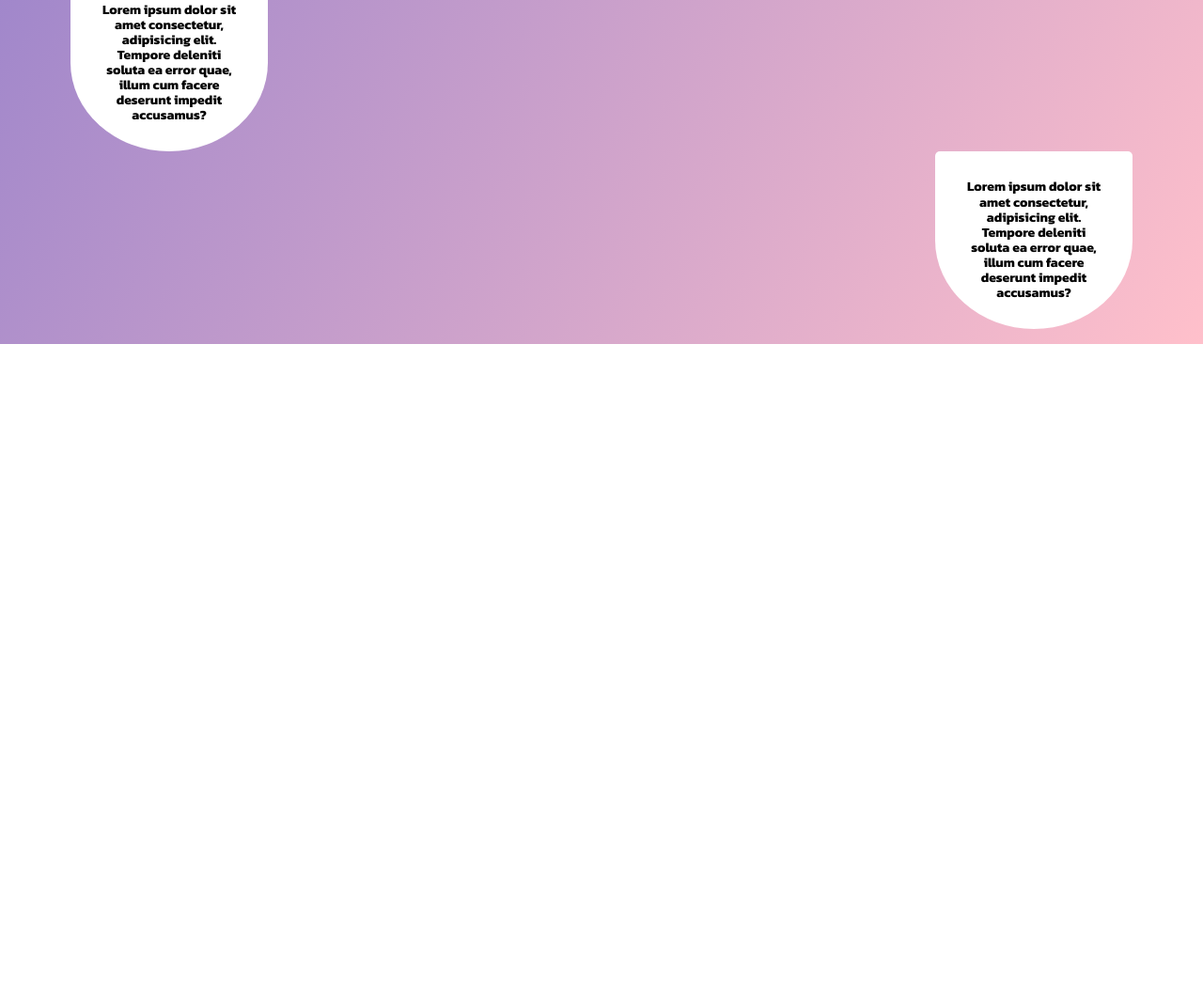
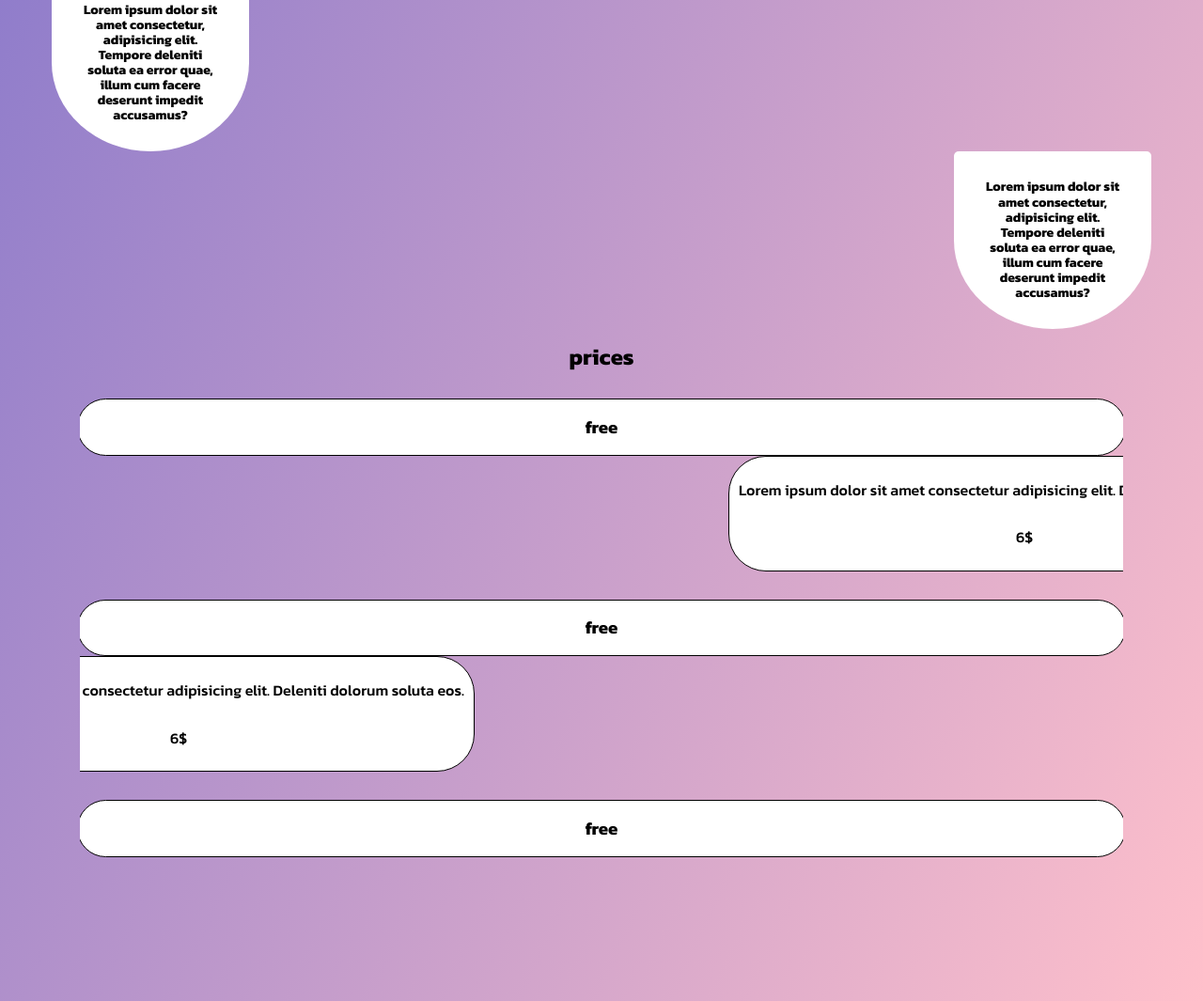
Before and after one commit to YaroslavRebrina/portfolio-subscription-site, a website built with Parcel: page src/index.html in a window 1280 px wide. Shown: the part 1628-2693 px from the top of the page at 94% size. Before the commit the page ends 1994 px from the top, so only its background shows below. Built offline with nearby package versions, Linux system fonts and the light colour scheme.

Commit message:
prices murkup done

```diff
--- a/package.json
+++ b/package.json
@@ -18,6 +18,7 @@
     "url": "https://github.com/YaroslavRebrina/portfolio-subscription-site/issues"
   },
   "dependencies": {
+    "@popperjs/core": "^2.11.6",
     "modern-normalize": "^1.1.0",
     "swiper": "^9.0.5"
   },
--- a/src/partials/benefits.html
+++ b/src/partials/benefits.html
@@ -1,6 +1,6 @@
 <section class="benefits">
   <div class="container">
-    <h2 class="benefits__title">Benefits</h2>
+    <h2 class="title">Benefits</h2>
     <ul class="benefits__list">
       <li class="benefits__item">
         <h3 class="benefits__text">
--- a/src/partials/information-block.html
+++ b/src/partials/information-block.html
@@ -1,6 +1,6 @@
 <section class="advantages">
   <div class="container">
-    <h2 class="advantages__title">Advantages</h2>
+    <h2 class="title">Advantages</h2>
     <ul class="advantages__list">
       <li class="advantages__item">
         <svg class="advantages__icon">
--- a/src/partials/prices.html
+++ b/src/partials/prices.html
@@ -1,7 +1,41 @@
 <section class="prices">
-  <ul class="prices__list">
-    <li class="prices__item"></li>
-    <li class="prices__item"></li>
-    <li class="prices__item"></li>
-  </ul>
+  <div class="container">
+    <h2 class="title">prices</h2>
+    <div class="prices__wrapper">
+      <div class="prices__header prices__header--free">
+        <h3 class="prices__type">free</h3>
+      </div>
+      <div class="prices__body prices__body--free">
+        <p class="prices__description">
+          Lorem ipsum dolor sit amet consectetur adipisicing elit. Deleniti
+          dolorum soluta eos.
+        </p>
+        <p class="prices__price">6$</p>
+      </div>
+    </div>
+    <div class="prices__wrapper">
+      <div class="prices__header prices__header--pro">
+        <h3 class="prices__type">free</h3>
+      </div>
+      <div class="prices__body prices__body--pro">
+        <p class="prices__description">
+          Lorem ipsum dolor sit amet consectetur adipisicing elit. Deleniti
+          dolorum soluta eos.
+        </p>
+        <p class="prices__price">6$</p>
+      </div>
+    </div>
+    <div class="prices__wrapper">
+      <div class="prices__header prices__header--enterprice">
+        <h3 class="prices__type">free</h3>
+      </div>
+      <div class="prices__body prices__body--enterprice">
+        <p class="prices__description">
+          Lorem ipsum dolor sit amet consectetur adipisicing elit. Deleniti
+          dolorum soluta eos.
+        </p>
+        <p class="prices__price">6$</p>
+      </div>
+    </div>
+  </div>
 </section>
--- a/src/sass/_benefits.scss
+++ b/src/sass/_benefits.scss
@@ -1,12 +1,5 @@
 .benefits {
   margin-top: 60px;
-
-  &__title {
-    text-align: center;
-    margin: 0 auto;
-
-    padding: 0;
-  }
 
   &__list {
     margin-top: 30px;
--- a/src/sass/_body.scss
+++ b/src/sass/_body.scss
@@ -6,18 +6,26 @@
 
 .container {
   width: 480px;
-  margin: 0 auto;
-  padding: 0 15px;
+  padding-left: 15px;
+  padding-right: 15px;
+  margin-left: auto;
+  margin-right: auto;
 
-  @media screen and (min-width: 769px) {
-    width: 769px;
+  @media screen and (min-width: 768px) {
+    width: 768px;
   }
 
-  @media screen and (min-width: 1160px) {
-    width: 1160px;
+  @media screen and (min-width: 1200px) {
+    width: 1200px;
   }
 }
 
 li {
   list-style-type: none;
 }
+
+.title {
+  text-align: center;
+  margin: 0 auto;
+  padding: 0;
+}
--- a/src/sass/_hero.scss
+++ b/src/sass/_hero.scss
@@ -3,7 +3,7 @@
 
   &__container {
     display: flex;
-    width: 480px;
+
     margin: 0 auto;
   }
 
--- a/src/sass/_information_block.scss
+++ b/src/sass/_information_block.scss
@@ -1,11 +1,5 @@
 .advantages {
   margin-top: 60px;
-
-  &__title {
-    text-align: center;
-    margin: 0 auto;
-    padding: 0;
-  }
 
   &__list {
     padding: 0;
@@ -34,7 +28,8 @@
   &__item__text {
     display: block;
 
-    margin: 0 20px;
+    text-align: center;
+    margin: 5px 20px;
   }
 
   &__icon {
--- /dev/null
+++ b/src/sass/_prices.scss
@@ -0,0 +1,68 @@
+.prices {
+  &__wrapper {
+    overflow: hidden;
+
+    display: flex;
+    flex-direction: column;
+
+    padding: 0 15px;
+    margin: 30px;
+
+    align-items: center;
+  }
+
+  &__header {
+    background-color: #fff;
+    border: #000 1px solid;
+    padding: 0 50%;
+    border-radius: 40px;
+
+    &--free:hover + .prices__body--free {
+      transform: translateX(0px);
+    }
+
+    &--pro:hover + .prices__body--pro {
+      transform: translateX(0px);
+    }
+
+    &--enterprice:hover + .prices__body--enterprice {
+      transform: translateY(0px);
+    }
+  }
+
+  &__body {
+    display: flex;
+    flex-direction: column;
+    align-items: center;
+
+    padding: 10px;
+
+    border: #000 1px solid;
+    border-radius: 40px;
+    background-color: #fff;
+
+    transition: transform 1000ms cubic-bezier(0.075, 0.82, 0.165, 1);
+
+    &--free {
+      transform: translateX(450px);
+    }
+
+    &--pro {
+      transform: translateX(-450px);
+    }
+
+    &--enterprice {
+      transform: translateY(450px);
+    }
+  }
+
+  &__description {
+    text-align: center;
+  }
+
+  &__type {
+  }
+
+  &__price {
+  }
+}
--- a/src/sass/_puppy.scss
+++ b/src/sass/_puppy.scss
@@ -61,8 +61,9 @@
 }
 
 .ear.left::before {
-  left: 5px;
-  border-radius: 50% 30% 50% 50%;
+  border-radius: 30% 30% 50% 50%;
+  left: 26px;
+  top: 5px;
 }
 
 .ear.right::before {
--- a/src/sass/index.scss
+++ b/src/sass/index.scss
@@ -7,3 +7,4 @@
 @import './information_block';
 @import './benefits';
 @import './puppy';
+@import './prices';
```
Also changed, not shown: src/index.html (+2 -0 lines), src/sass/index.css, 2 other files.
